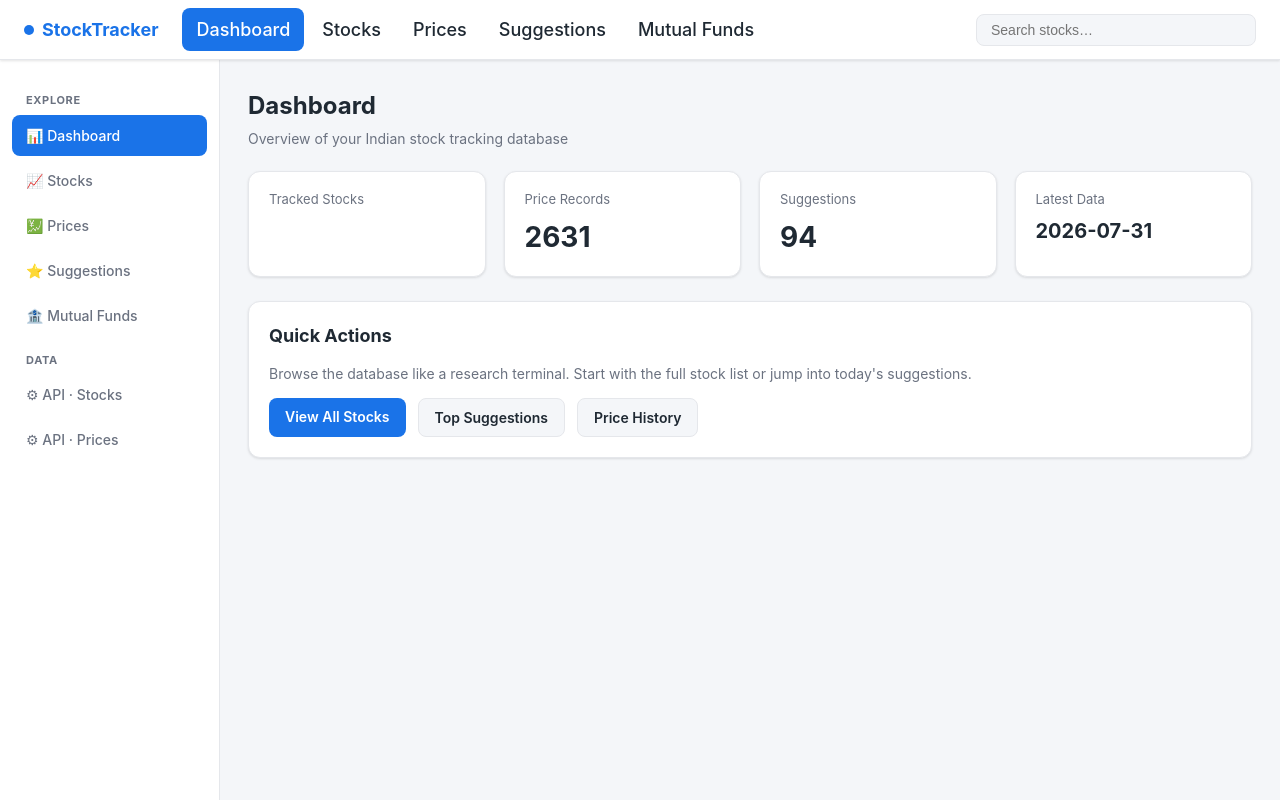
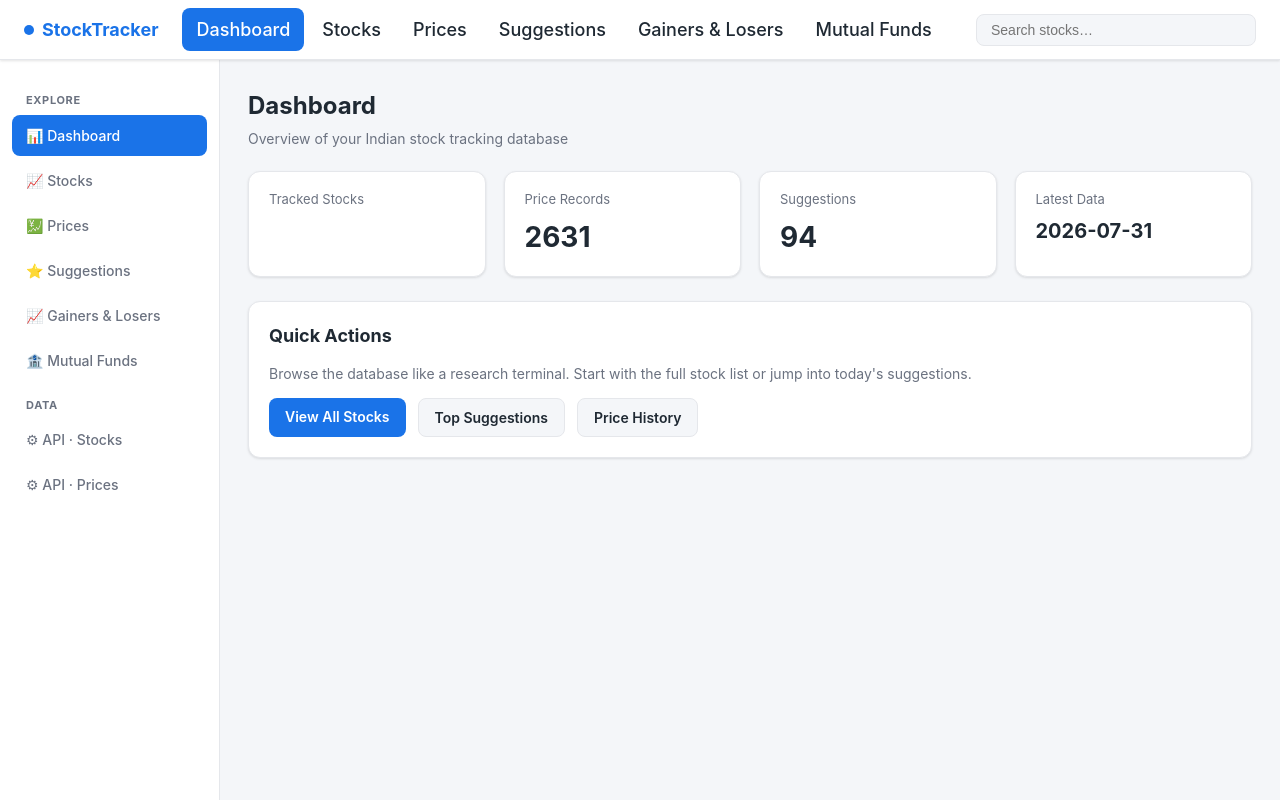
Before and after one commit to akshayz14/indian-stock-tracker, a Flask app: page / in a window 1280 px wide. Run offline with Flask 3, Linux system fonts and the light colour scheme; data comes from the database, SQL or seed files in the repository; both versions use the stored data as it was after the commit.

Commit message:
gainers and losers based on NSE data.

```diff
--- a/flask_app.py
+++ b/flask_app.py
@@ -4,6 +4,8 @@ from sqlalchemy import text
 from models import Asset, DailyPrice, Suggestion, get_session
 import datetime
 from functools import wraps
+from nsetools import Nse  # Import NSE class
+from flask_login import login_required
 
 app = Flask(__name__)
 
@@ -17,7 +19,6 @@ def login_required(f):
     def decorated_function(*args, **kwargs):
         try:
             session = get_db_session()
-            # Test connection
             session.execute(text("SELECT 1"))
             session.close()
             return f(*args, **kwargs)
@@ -65,15 +66,15 @@ def stocks():
         total_pages = max(1, (total + per_page - 1) // per_page)
 
         return render_template('stocks.html',
-                               stocks=assets,
-                               page=page,
-                               per_page=per_page,
-                               total=total,
-                               total_pages=total_pages,
-                               q=q,
-                               has_next=page < total_pages,
-                               has_prev=page > 1,
-                               asset_type=asset_type)
+            stocks=assets,
+            page=page,
+            per_page=per_page,
+            total=total,
+            total_pages=total_pages,
+            q=q,
+            has_next=page < total_pages,
+            has_prev=page > 1,
+            asset_type=asset_type)
     finally:
         session.close()
 
@@ -94,10 +95,10 @@ def stock_detail(asset_id):
         suggestions = session.query(Suggestion).filter_by(asset_id=asset_id).order_by(Suggestion.date.desc()).limit(5).all()
 
         return render_template('stock_detail.html',
-                             stock=asset,
-                             recent_prices=recent_prices,
-                             suggestions=suggestions,
-                             active='stocks')
+            stock=asset,
+            recent_prices=recent_prices,
+            suggestions=suggestions,
+            active='stocks')
     finally:
         session.close()
 
@@ -138,17 +139,17 @@ def prices():
 
         total_pages = max(1, (total + per_page - 1) // per_page)
         return render_template('prices.html',
-                               prices=prices,
-                               stocks=assets,
-                               page=page,
-                               per_page=per_page,
-                               total=total,
-                               total_pages=total_pages,
-                               has_next=page < total_pages,
-                               has_prev=page > 1,
-                               start_date=start_date,
-                               end_date=end_date,
-                               asset_type=asset_type)
+            prices=prices,
+            stocks=assets,
+            page=page,
+            per_page=per_page,
+            total=total,
+            total_pages=total_pages,
+            has_next=page < total_pages,
+            has_prev=page > 1,
+            start_date=start_date,
+            end_date=end_date,
+            asset_type=asset_type)
     finally:
         session.close()
 
@@ -186,17 +187,17 @@ def suggestions():
 
         total_pages = max(1, (total + per_page - 1) // per_page)
         return render_template('suggestions.html',
-                               suggestions=suggestions,
-                               stocks=assets,
-                               page=page,
-                               per_page=per_page,
-                               total=total,
-                               total_pages=total_pages,
-                               has_next=page < total_pages,
-                               has_prev=page > 1,
-                               start_date=start_date,
-                               end_date=end_date,
-                               asset_type=asset_type)
+            suggestions=suggestions,
+            stocks=assets,
+            page=page,
+            per_page=per_page,
+            total=total,
+            total_pages=total_pages,
+            has_next=page < total_pages,
+            has_prev=page > 1,
+            start_date=start_date,
+            end_date=end_date,
+            asset_type=asset_type)
     finally:
         session.close()
 
@@ -246,6 +247,35 @@ def api_prices():
     finally:
         session.close()
 
+@app.route('/gainers-losers')
+@login_required
+def gainers_losers():
+    """Display top gainers and losers from NSE"""
+    nse = Nse()  # Initialize NSE client
+    # Format gainers and losers data for template
+    gainers_data = []
+    for stock in nse.get_top_gainers()[:15]:
+        gainers_data.append({
+            'symbol': stock['symbol'],
+            'ltp': stock['ltp'],
+            'change': stock['net_price'],
+            'pChange': stock['perChange']
+        })
+
+    losers_data = []
+    for stock in nse.get_top_losers()[:15]:
+        losers_data.append({
+            'symbol': stock['symbol'],
+            'ltp': stock['ltp'],
+            'change': stock['net_price'],
+            'pChange': stock['perChange']
+        })
+
+    return render_template('gainers_losers.html',
+        gainers=gainers_data,
+        losers=losers_data,
+        active='gainers_losers')
+
 @app.route('/mutual-funds')
 @login_required
 def mutual_funds():
--- a/templates/base.html
+++ b/templates/base.html
@@ -14,6 +14,7 @@
             <a href="/stocks" class="{% if active == 'stocks' %}active{% endif %}">Stocks</a>
             <a href="/prices" class="{% if active == 'prices' %}active{% endif %}">Prices</a>
             <a href="/suggestions" class="{% if active == 'suggestions' %}active{% endif %}">Suggestions</a>
+            <a href="/gainers-losers" class="{% if active == 'gainers_losers' %}active{% endif %}">Gainers & Losers</a>
             <a href="/mutual-funds" class="{% if active == 'mutual_funds' %}active{% endif %}">Mutual Funds</a>
         </div>
         <form class="search" action="/stocks" method="get">
@@ -28,6 +29,7 @@
             <a href="/stocks" class="{% if active == 'stocks' %}active{% endif %}">📈 Stocks</a>
             <a href="/prices" class="{% if active == 'prices' %}active{% endif %}">💹 Prices</a>
             <a href="/suggestions" class="{% if active == 'suggestions' %}active{% endif %}">⭐ Suggestions</a>
+            <a href="/gainers-losers" class="{% if active == 'gainers_losers' %}active{% endif %}">📈 Gainers & Losers</a>
             <a href="/mutual-funds" class="{% if active == 'mutual_funds' %}active{% endif %}">🏦 Mutual Funds</a>
             <div class="section-title">Data</div>
             <a href="/api/stocks">⚙ API · Stocks</a>
```
Also changed, not shown: templates/gainers_losers.html (added, +40 -0 lines), stocks.db.
